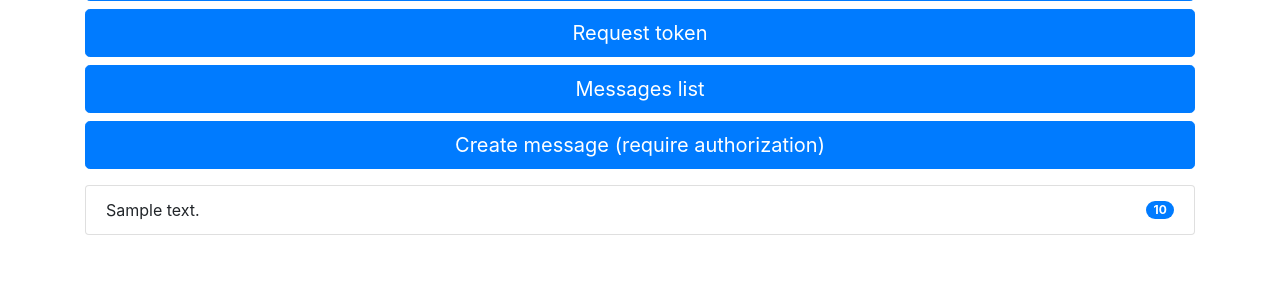
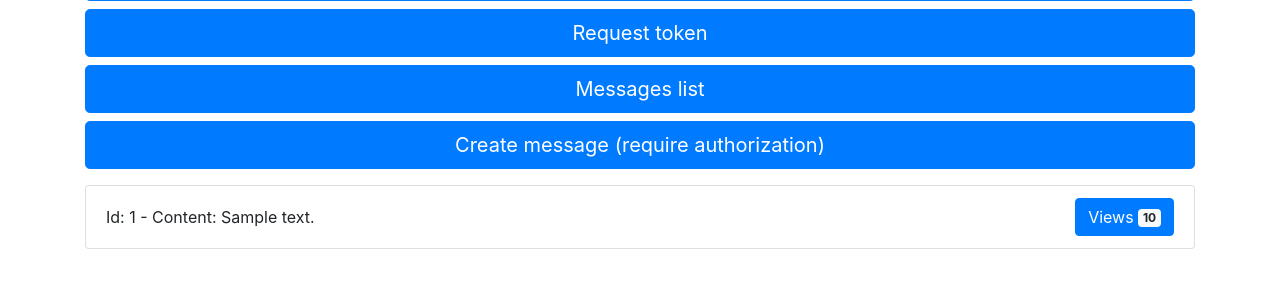
Before and after one commit to dawidbudzynski/short-messages-api, a Django app: page / in a window 1280 px wide. Shown: the part 282-574 px from the top of the page. Run offline with Django 3.2, Linux system fonts and the light colour scheme; tables that the repository leaves empty hold one stand-in row (values such as "Sample post"); some libraries are stand-ins or nearby versions.

Commit message:
Updated views badge on homepage

```diff
--- a/templates/message/message_list.html
+++ b/templates/message/message_list.html
@@ -5,8 +5,10 @@
         <ul class="list-group">
             {% for message in object_list %}
                 <li class="list-group-item d-flex justify-content-between align-items-center">
-                    {{ message.content }}
-                    <span class="badge badge-primary badge-pill">{{ message.views }}</span>
+                    Id: {{ message.id }} - Content: {{ message.content }}
+                    <button type="button" class="btn btn-primary">
+                        Views <span class="badge badge-light">{{ message.views }}</span>
+                    </button>
                 </li>
             {% endfor %}
         </ul>
```
